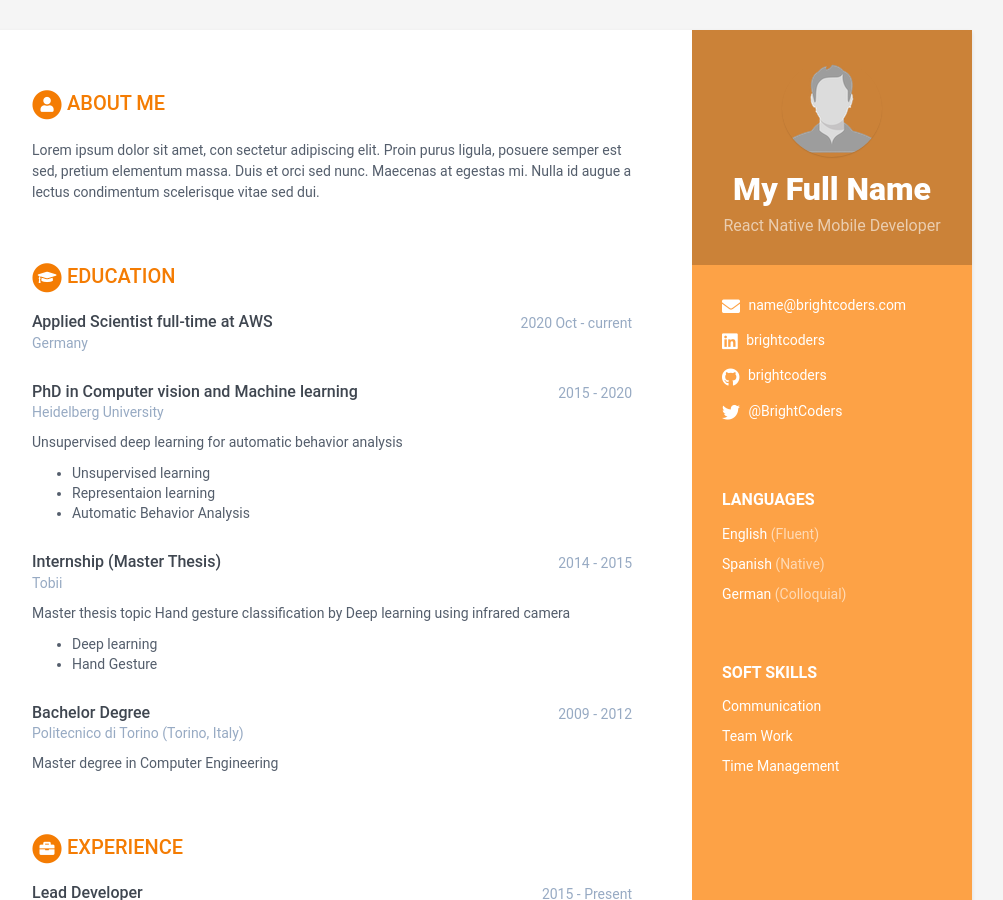
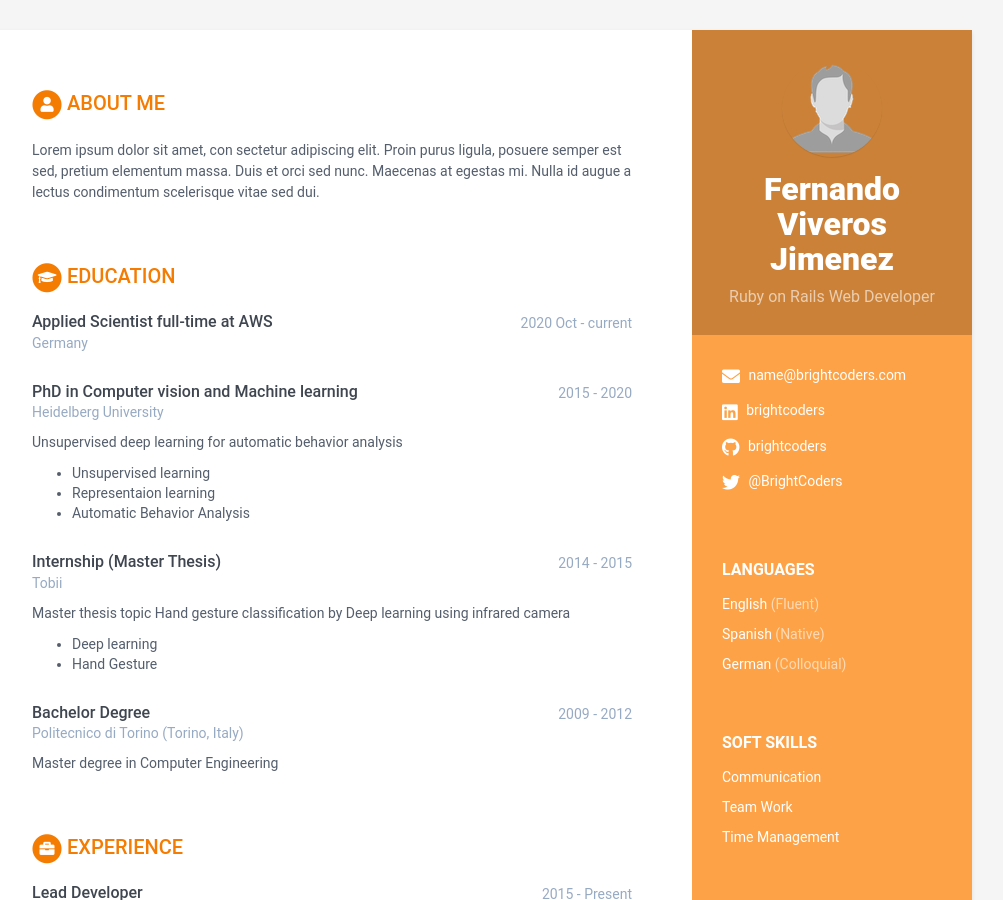
Before and after one commit to xFerchoVJ/kata-04-resume-xFerchoVJ, a Jekyll site: the page built from index.html, in a window 1280 px wide and 900 px high. Shown: the whole window, without its empty margins (168-1171 px from the left). Built offline with Jekyll 4.4.1, drawn with Linux system fonts in a browser that asks for light colours.

Commit message:
Update data.yml

```diff
--- a/_data/data.yml
+++ b/_data/data.yml
@@ -7,8 +7,8 @@ sidebar:
   education: False # NO MODIFICAR
 
   # Profile information
-  name: My Full Name # Nombre completo
-  tagline: React Native Mobile Developer # React Native Mobile Developer ó Ruby on Rails Web Developer Según sea el caso
+  name: Fernando Viveros Jimenez # Nombre completo
+  tagline: Ruby on Rails Web Developer # React Native Mobile Developer ó Ruby on Rails Web Developer Según sea el caso
   avatar: profile.png # Colocar una imagen con tu foto de 100x100 pixels dentro de /assets/images
 
   # Actualiza tus datos de contacto
```
